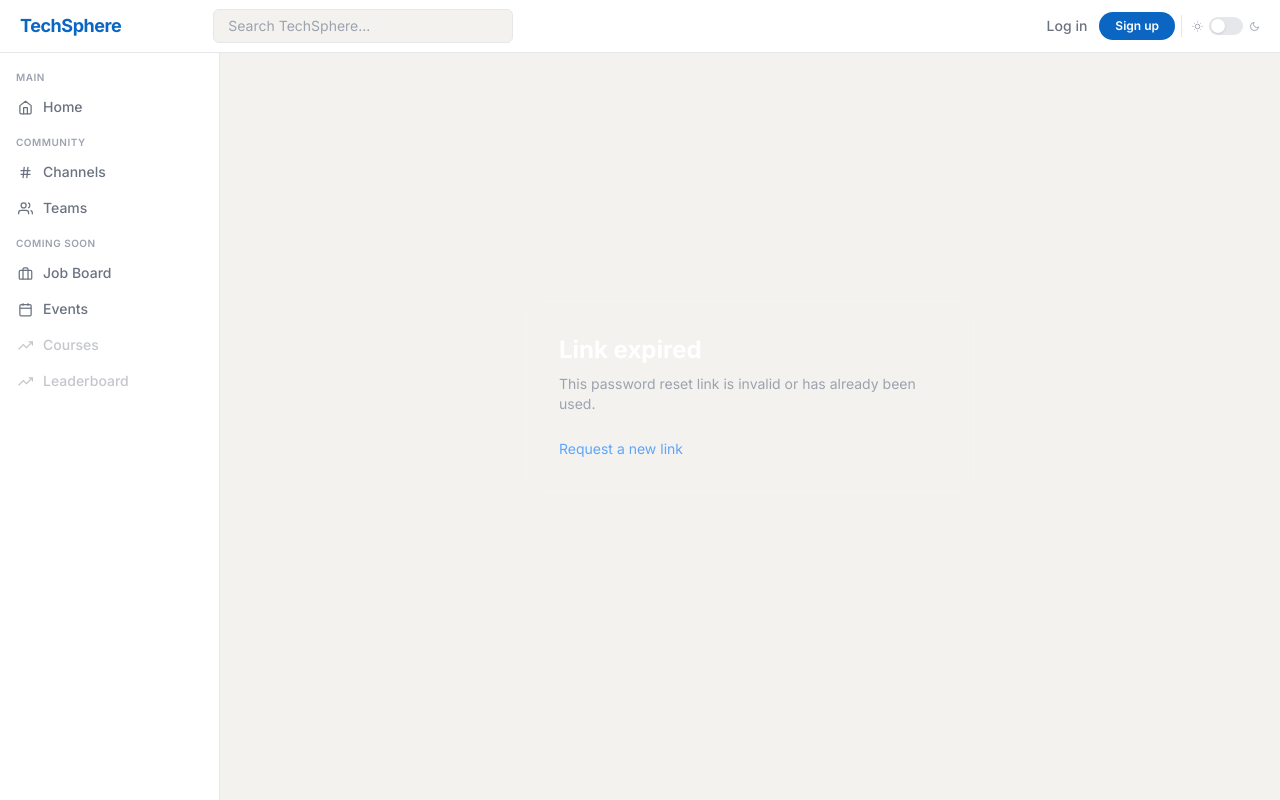
After one commit to olasunkamiabdulrasheed-design/techspere, a Django app: page /accounts/password-reset-confirm/1/1/ in a window 1280 px wide. The commit adds this page. Run offline with Django 5.2, Linux system fonts and the light colour scheme; parts of the project's set-up code (start-up, migrations or seed data) failed here and were passed over; some libraries are stand-ins or nearby versions.

Commit message:
password reset and forget

```diff
--- a/accounts/urls.py
+++ b/accounts/urls.py
@@ -1,6 +1,7 @@
 from django.urls import path
 from django.contrib.auth import views as auth_views
 from . import views
+from django.contrib.auth import views as auth_views
 
 urlpatterns = [
     path('signup/', views.signup_view, name='signup'),
@@ -8,4 +9,20 @@ urlpatterns = [
     path('logout/', auth_views.LogoutView.as_view(), name='logout'),
     path('profile/edit/', views.profile_edit_view, name='profile_edit'),
     path('profile/<str:username>/', views.profile_view, name='profile'),
+
+    path('password-reset/', auth_views.PasswordResetView.as_view(
+        template_name='accounts/password_reset.html'
+    ), name='password_reset'),
+
+    path('password-reset/done/', auth_views.PasswordResetDoneView.as_view(
+        template_name='accounts/password_reset_done.html'
+    ), name='password_reset_done'),
+
+    path('password-reset-confirm/<uidb64>/<token>/', auth_views.PasswordResetConfirmView.as_view(
+        template_name='accounts/password_reset_confirm.html'
+    ), name='password_reset_confirm'),
+
+    path('password-reset-complete/', auth_views.PasswordResetCompleteView.as_view(
+        template_name='accounts/password_reset_complete.html'
+    ), name='password_reset_complete'),
 ]
--- a/templates/accounts/login.html
+++ b/templates/accounts/login.html
@@ -31,6 +31,10 @@
                         </svg>
                     </button>
                 </div>
+            </div>
+
+            <div class="text-right">
+                 <a href="{% url 'password_reset' %}" class="text-xs text-blue-400 hover:underline">Forgot password?</a>
             </div>
 
             <button type="submit"
--- /dev/null
+++ b/templates/accounts/password_reset_confirm.html
@@ -0,0 +1,45 @@
+{% extends 'base.html' %}
+{% block content %}
+<div class="min-h-[80vh] flex items-center justify-center px-6">
+    <div class="w-full max-w-md p-8 bg-white/5 rounded-2xl border border-white/10">
+        {% if validlink %}
+        <h1 class="text-2xl font-bold mb-1 text-white">Set a new password</h1>
+        <p class="text-gray-400 text-sm mb-6">Choose a new password for your account.</p>
+
+        <form method="post" class="space-y-4">
+            {% csrf_token %}
+            <div>
+                <label class="block text-sm text-gray-300 mb-1">New password</label>
+                <input type="password" name="new_password1" required>
+            </div>
+            <div>
+                <label class="block text-sm text-gray-300 mb-1">Confirm new password</label>
+                <input type="password" name="new_password2" required>
+            </div>
+            {% if form.errors %}
+            <p class="text-red-400 text-sm">{{ form.errors }}</p>
+            {% endif %}
+            <button type="submit"
+                class="w-full bg-blue-600 hover:bg-blue-700 text-white font-medium py-2.5 rounded-lg transition">
+                Reset Password
+            </button>
+        </form>
+        {% else %}
+        <h1 class="text-2xl font-bold mb-2 text-white">Link expired</h1>
+        <p class="text-gray-400 text-sm mb-6">This password reset link is invalid or has already been used.</p>
+        <a href="{% url 'password_reset' %}" class="text-blue-400 hover:underline text-sm">Request a new link</a>
+        {% endif %}
+    </div>
+</div>
+<style>
+    input {
+        width: 100%;
+        padding: 0.6rem 0.8rem;
+        border-radius: 0.5rem;
+        background: rgba(255,255,255,0.05);
+        border: 1px solid rgba(255,255,255,0.1);
+        color: white;
+    }
+    input:focus { outline: none; border-color: #3b82f6; }
+</style>
+{% endblock %}
```
Also changed, not shown: techsphere_core/settings.py (+40 -27 lines), templates/accounts/password_reset.html (added, +36 -0 lines), templates/accounts/password_reset_complete.html (added, +13 -0 lines), templates/accounts/password_reset_done.html (added, +12 -0 lines), templates/resources/resource_create.html (+11 -0 lines).
